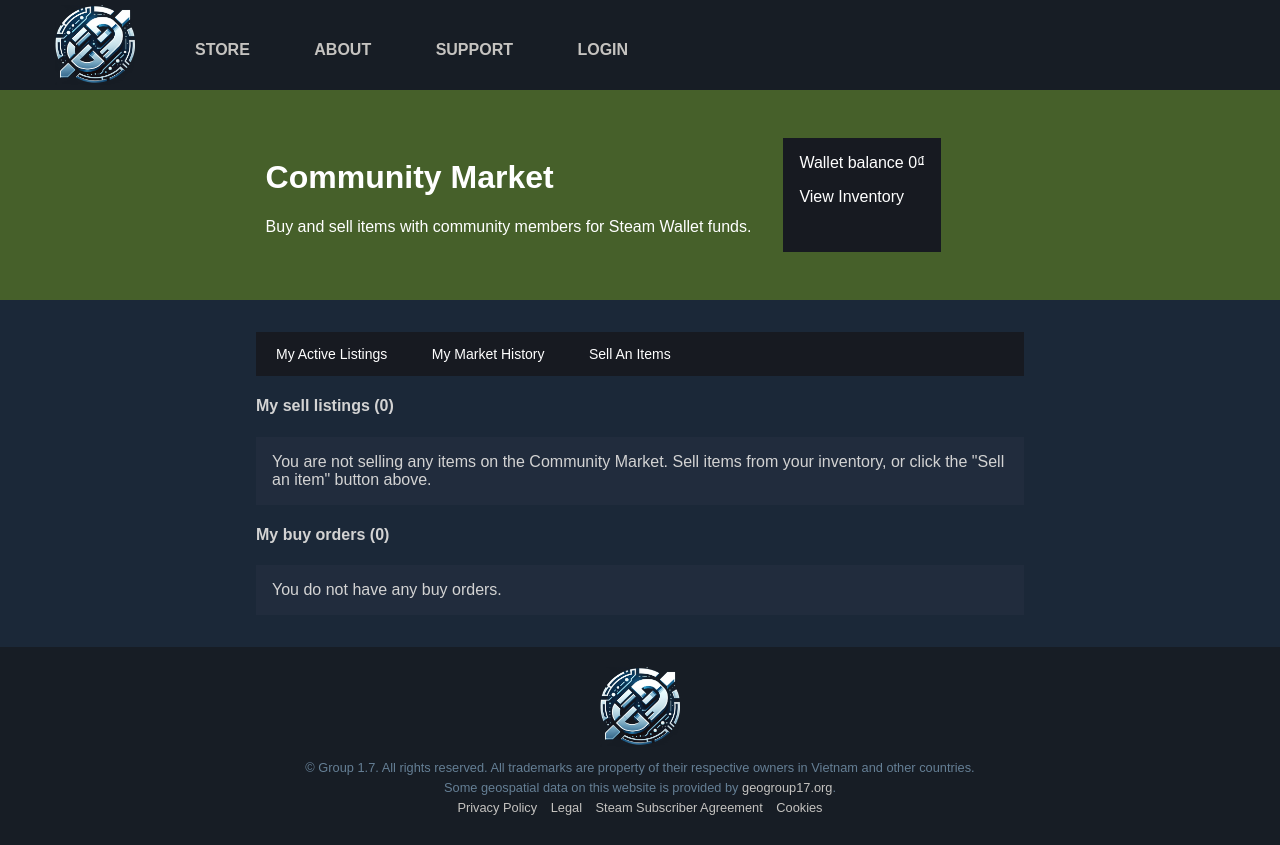
After one commit to DuySeu/Steam_Market, a PHP site: page /src/pages/profile.html in a window 1280 px wide. The commit adds this page. Run offline with PHP 8.4, Linux system fonts and the light colour scheme.

Commit message:
add profile

```diff
--- a/src/pages/case-detail.html
+++ b/src/pages/case-detail.html
@@ -4,6 +4,7 @@
     <meta charset="UTF-8" />
     <meta name="viewport" content="width=device-width, initial-scale=1.0" />
     <link rel="stylesheet" href="../styles/interface_style.css" />
+    <link rel="stylesheet" href="../styles/style.css" />
     <link rel="icon" href="../../public/logo.png" />
     <title>Case Detail</title>
   </head>
--- a/src/pages/login.html
+++ b/src/pages/login.html
@@ -51,8 +51,9 @@
           </label>
 
           <div id="btn-container">
-            <input type="submit" value="Login" id="submit-btn" />
-            <a href="forgot_password.html" id="forget-pwd">Forgot Password?</a>
+            <!-- <input type="submit" value="Login" id="submit-btn" /> -->
+            <a href="profile.html" id="forget-pwd">Login</a>
+            <a href="profile.html" id="forget-pwd">Forgot Password?</a>
           </div>
         </div>
       </form>
--- /dev/null
+++ b/src/pages/profile.html
@@ -0,0 +1,117 @@
+<!DOCTYPE html>
+<html lang="en">
+  <head>
+    <meta charset="UTF-8" />
+    <meta name="viewport" content="width=device-width, initial-scale=1.0" />
+    <link rel="stylesheet" href="../styles/interface_style.css" />
+    <link rel="stylesheet" href="../styles/style.css" />
+    <link rel="icon" href="../../public/logo.png" />
+    <title>Market Login</title>
+  </head>
+  <body>
+    <header id="header">
+      <div id="togglable-menu">
+        <input type="checkbox" id="toggle" />
+        <label for="toggle" id="toggle-button" onclick="openNav()">&#9776;</label>
+      </div>
+
+      <div id="side-nav">
+        <a href="javascript:void(0)" class="closebtn" onclick="closeNav()">&times;</a>
+        <a href="../../index.html" class="nav-links">STORE</a>
+        <a href="about.html" class="nav-links">ABOUT</a>
+        <a href="support.html" class="nav-links">SUPPORT</a>
+        <a href="login.html" class="nav-links">LOGIN</a>
+      </div>
+
+      <script src="../scripts/navbar.js"></script>
+
+      <nav id="nav-bar">
+        <a href="../../index.html" id="logo-link"
+          ><img
+            src="../../public/logo_transparent.png"
+            alt="Group 1.7 logo"
+            width="15%"
+            id="header-logo"
+        /></a>
+        <ul id="menu">
+          <li><a href="../../index.html" class="nav-links">Store</a></li>
+          <li><a href="about.html" class="nav-links">About</a></li>
+          <li><a href="support.html" class="nav-links">Support</a></li>
+          <li><a href="login.html" class="nav-links">Login</a></li>
+        </ul>
+      </nav>
+    </header>
+    <div class="subBanner">
+      <div class="subBannerContent">
+        <div>
+          <h1>Community Market</h1>
+          <p>Buy and sell items with community members for Steam Wallet funds.</p>
+        </div>
+        <div class="userInfo">
+          <p>Wallet balance 0₫</p>
+          <p>View Inventory</p>
+        </div>
+      </div>
+    </div>
+
+    <div class="marketTabContainer">
+      <div style="background: #171a21">
+        <button onclick="displayText1()" href="" class="marketBtn">
+          <span>My Active Listings</span>
+        </button>
+        <button onclick="displayText2()" href="" class="marketBtn">
+          <span>My Market History</span>
+        </button>
+        <button onclick="displayText3()" href="" class="marketBtn">
+          <span>Sell An Items</span>
+        </button>
+      </div>
+      <div class="container">
+        <div id="myActiveListing">
+          <h4>My sell listings (0)</h4>
+          <p class="marketTab">
+            You are not selling any items on the Community Market. Sell items from your inventory,
+            or click the "Sell an item" button above.
+          </p>
+          <h4>My buy orders (0)</h4>
+          <p class="marketTab">You do not have any buy orders.</p>
+        </div>
+        <div id="myMarketHistory" style="display: none">
+          <p class="marketTab">You don't have any history on the Community Market.</p>
+          <!-- <div class="historyHeaderContent"></div> -->
+        </div>
+        <div id="sellAnItems" style="display: none">
+          <p class="marketTab">You don't have any history on the Community Market.</p>
+          <!-- <div class="historyHeaderContent"></div> -->
+        </div>
+      </div>
+    </div>
+
+    <footer id="footer">
+      <div class="logo">
+        <a href="" id="logo-link"
+          ><img src="../../public/logo_transparent.png" alt="Group logo"
+        /></a>
+      </div>
+      <div>
+        <p>
+          &copy; Group 1.7. All rights reserved. All trademarks are property of their respective
+          owners in Vietnam and other countries.
+        </p>
+        <p>
+          Some geospatial data on this website is provided by
+          <a href="src/geogroup17.org">geogroup17.org</a>.
+        </p>
+        <nav>
+          <ul>
+            <li><a href="src/privacy_agreement.html">Privacy Policy</a></li>
+            <li><a href="src/legal.html">Legal</a></li>
+            <li><a href="src/subscriber_agreement.html">Steam Subscriber Agreement</a></li>
+            <li><a href="src/cookie_preferences.html">Cookies</a></li>
+          </ul>
+        </nav>
+      </div>
+    </footer>
+  </body>
+  <script src="../scripts/case-api.js"></script>
+</html>
--- a/src/scripts/case-api.js
+++ b/src/scripts/case-api.js
@@ -3,21 +3,25 @@ function displayText1() {
   text1.style.display = 'block';
   var text2 = document.getElementById('myMarketHistory');
   text2.style.display = 'none';
+  var text3 = document.getElementById('sellAnItems');
+  text3.style.display = 'none';
 }
 function displayText2() {
+  var Text1 = document.getElementById('myActiveListing');
+  Text1.style.display = 'none';
   var Text2 = document.getElementById('myMarketHistory');
   Text2.style.display = 'block';
-  var Text1 = document.getElementById('myActiveListing');
-  Text1.style.display = 'none';
+  var text3 = document.getElementById('sellAnItems');
+  text3.style.display = 'none';
 }
 function displayText3() {
-  var Text2 = document.getElementById('myMarketHistory');
-  Text2.style.display = 'block';
-  var Text1 = document.getElementById('myActiveListing');
-  Text1.style.display = 'none';
+  var text1 = document.getElementById('myActiveListing');
+  text1.style.display = 'none';
+  var text2 = document.getElementById('myMarketHistory');
+  text2.style.display = 'none';
+  var text3 = document.getElementById('sellAnItems');
+  text3.style.display = 'block';
 }
-
-
 
 // const case_url = './db.json';
 
--- a/src/styles/style.css
+++ b/src/styles/style.css
@@ -3,7 +3,8 @@
 }
 
 .marketTab {
-  background: #171a21;
+  background-color: #212c3d;
+  padding: 1em;
 }
 
 .marketBtn {
@@ -29,24 +30,10 @@
 }
 
 .container {
-  background-color: #212c3d;
+  /* background-color: #212c3d; */
   margin: 0.8rem 0;
   text-decoration: none;
   color: lightgrey;
-}
-
-#myActiveListing {
-  padding: 1em;
-}
-
-.myBuyOrders {
-}
-.myBuyOrdersContent {
-  background-color: grey;
-  padding: 1px 1px;
-}
-
-.myHistory {
 }
 
 .historyHeader {
@@ -78,3 +65,18 @@
   padding: 0;
   margin: 0 2rem;
 }
+.subBanner{
+  background-color:#46602a;
+  padding: 1rem;
+  color: white;
+}
+.subBannerContent{
+  display: flex;
+  color: white;
+  margin: 2em 20%;
+}
+.userInfo{
+  background-color: #171a21;
+  margin-left: 2rem;
+  padding: 0 1rem;
+}
```
Also changed, not shown: index.html (+6 -8 lines), src/scripts/case-detail.js (+7 -10 lines).
